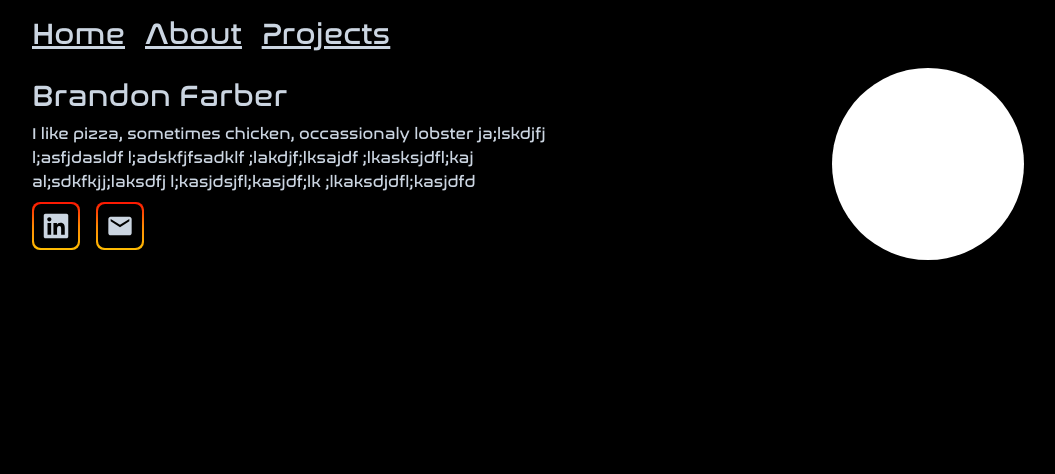
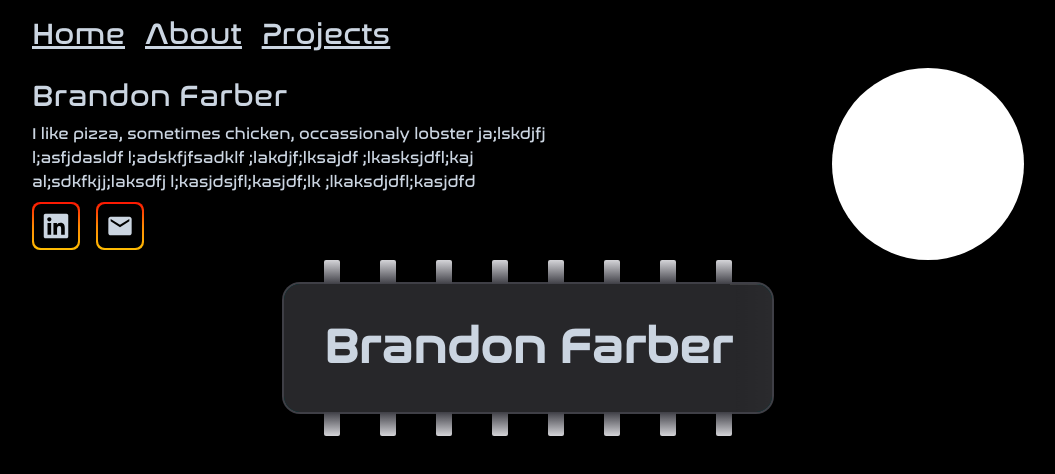
Before and after one commit to RaisinBrand33/personal-website, a Next.js app: page / in a window 1280 px wide. Shown: the top 474 px of the page, without its empty margins (112-1167 px from the left). Built offline with nearby package versions, Linux system fonts and the light colour scheme.

Commit message:
Created Chip, Added Shimmer and Hue Effect

```diff
--- a/app/page.tsx
+++ b/app/page.tsx
@@ -2,6 +2,7 @@ import Image from "next/image";
 import { FaLinkedin } from "react-icons/fa";
 import { MdEmail } from "react-icons/md";
 import LinkBox from "@/components/link-box";
+import NameChip from "@/components/name-chip";
 
 export default function Home() {
   return (
@@ -26,6 +27,8 @@ export default function Home() {
         </div>
 
       </div>
+
+      <NameChip title="Brandon Farber" />
     </main>
   );
 }
--- /dev/null
+++ b/components/name-chip.tsx
@@ -0,0 +1,51 @@
+export default function NameChip({title}: {title: string}){
+    return (
+        <div className="flex flex-col
+                        mx-auto w-fit
+                        relative
+                        "
+        >
+            <div className="flex mx-auto space-x-10 z-10">
+                {Array.from(Array(8)).map((num) => (
+                    <div key={num} className="w-4 h-6 bg-gradient-to-t from-zinc-700 to-zinc-300 rounded-t-sm" />
+                ))}
+            </div>
+            <div className="relative
+                            rounded-2xl
+                            before:z-20
+                            before:absolute before:inset-0
+                            before:hover:animate-none
+                            before:-translate-x-full
+                            before:animate-[shimmer_2s_infinite]
+                            before:bg-gradient-to-r
+                            before:from-transparent
+                            before:via-white/10
+                            before:to-transparent
+                            isolate
+                            overflow-hidden
+                            hover:overflow-visible
+                            hover:before:hidden
+                            shadow-xl
+                            shadow-black/5
+                            before:border-t
+                            before:border-white/10
+                            ring-2
+                            ring-zinc-700
+                            hover:ring-nasa-cyan
+                            transition
+                            duration-200
+                            "
+            >
+                <div className="absolute -inset-0.5 opacity-75 group-hover:opacity-100 transition duration-200 bg-nasa-cyan rounded-2xl blur-md z-0"></div>
+                <div className="relative bg-zinc-800 max-w-lg text-center p-10 rounded-2xl ">
+                    <p className="text-5xl font-bold">{title}</p>
+                </div>
+            </div>
+            <div className="flex mx-auto space-x-10 z-10">
+                {Array.from(Array(8)).map((num) => (
+                    <div key={num} className="w-4 h-6 bg-gradient-to-b from-zinc-700 to-zinc-300 rounded-b-sm" />
+                ))}
+            </div>
+        </div>
+    )
+}
--- a/tailwind.config.ts
+++ b/tailwind.config.ts
@@ -21,6 +21,13 @@ const config: Config = {
         "nasa-cream": "#f7efd8"
       }
     },
+    "keyframes": {
+    "shimmer": {
+    "100%": {
+    "transform": "translateX(100%)",
+        },
+      },
+    },
   },
   plugins: [],
 };
```
